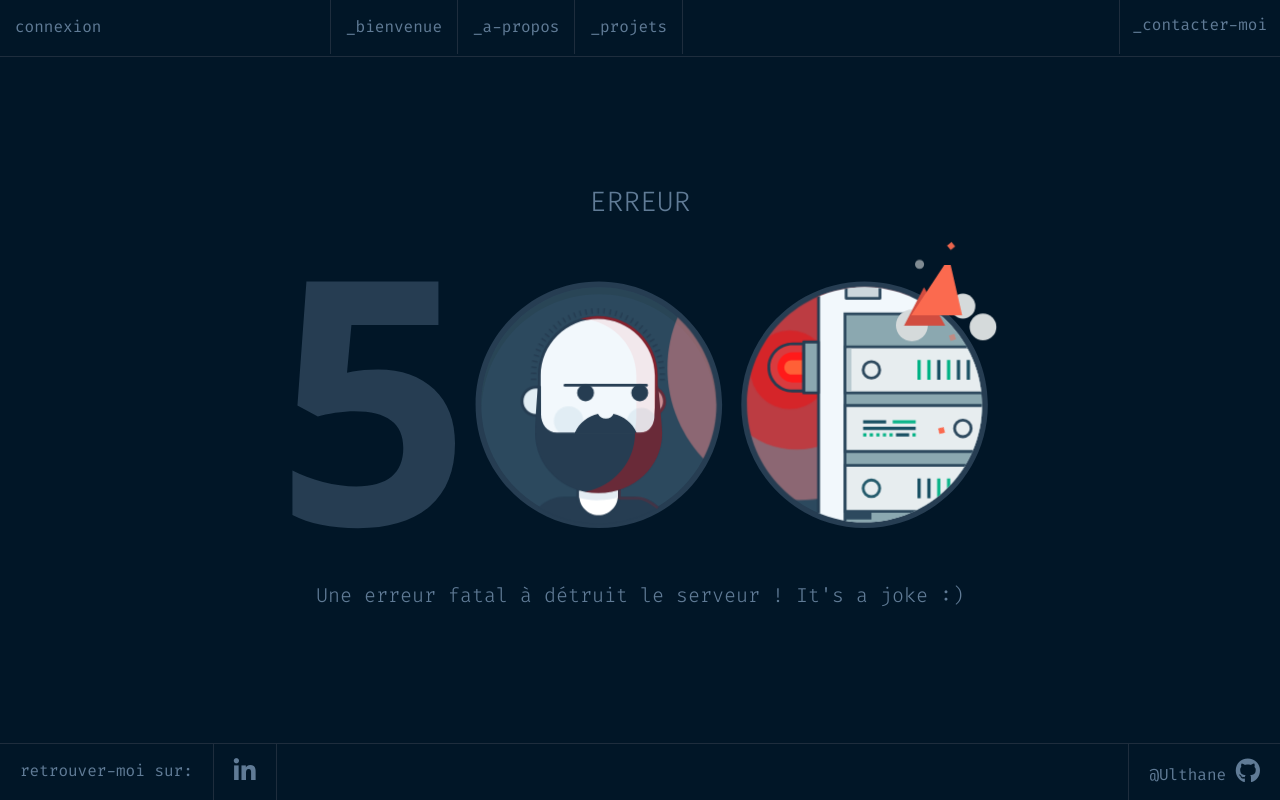
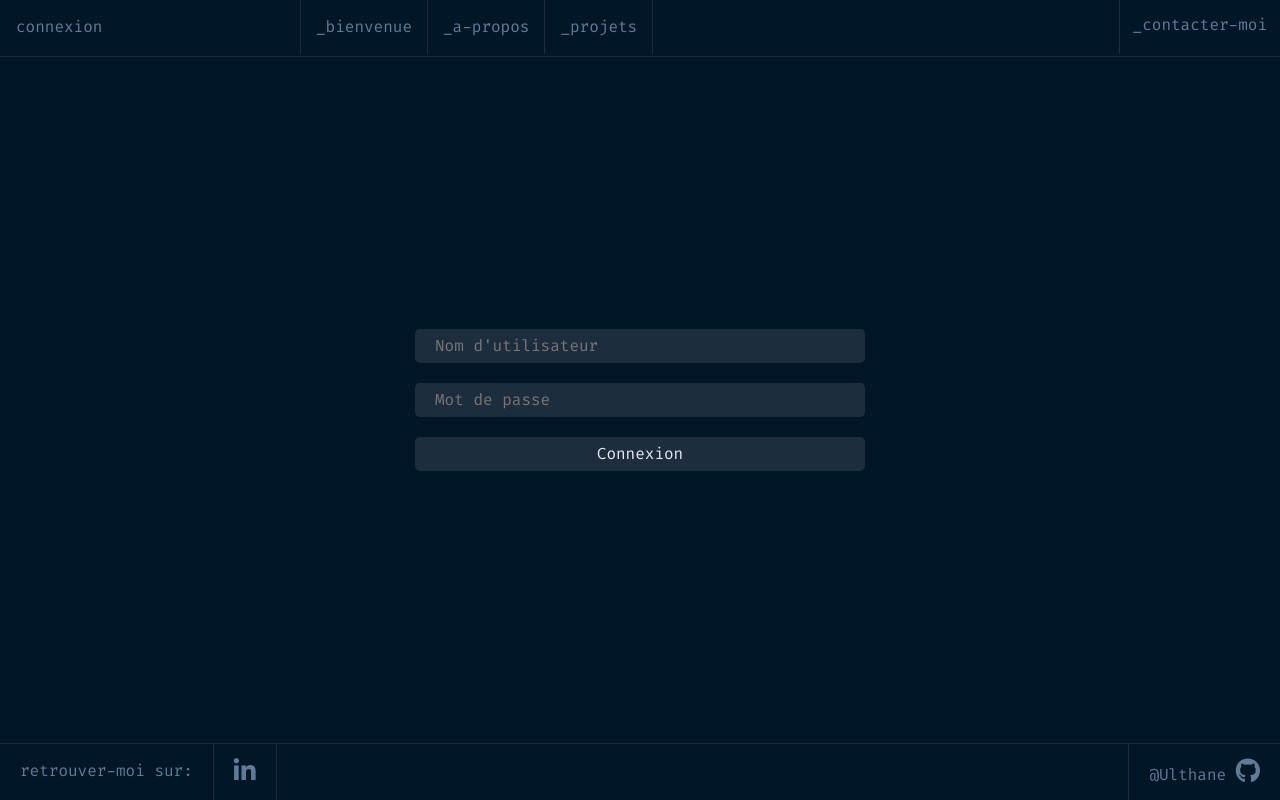
Before and after one commit to Ulthane/portfolio-code-design, a PHP site: page /index.php?page=login in a window 1280 px wide. Run offline with PHP 8.4, Linux system fonts and the light colour scheme; some libraries are stand-ins or nearby versions.

Commit message:
Update initial du code

```diff
--- a/controllers/controller.php
+++ b/controllers/controller.php
@@ -1,11 +1,17 @@
 <?php
+    require('models/database.php');
+    require('models/loginManager.php');
+    require('models/infoManager.php');
 
+
+    // Controlleur de la page d'accueil
     function homePage()
     {
         require('views/homeView.php');
         require('templates/base.php');
     }
 
+    // Controleur de la page à propos de moi
     function aboutMePage()
     {
         $categoryList = ['pro_category', 'pi_category', 'hob_category'];
@@ -21,7 +27,6 @@
 
         // Traitement de la page
         require('templates/navigation.php');
-        require('models/infoManager.php');
 
         $infoManger = new InfoManager();
         $category = $infoManger->getPICategory(htmlspecialchars($_GET['category']));
@@ -32,13 +37,59 @@
         require('templates/base.php');
     }
 
+    // Controleur de la page des projets
     function projectsPage()
     {
         require('views/projectsView.php');
     }
 
+    // Controlleur pour les pages d'erreur
     function error()
     {
         require('views/error.php');
         require('templates/base.php');
     }
+
+    // Controlleur pour la page de login
+    function login()
+    {
+        // Si la session existe, on redirige vers la page d'admin
+        if (isset($_SESSION['username']) && !empty($_SESSION['username']))
+        {
+            header("location: index.php?page=admin");
+        }
+
+        // Sinon on va vérifier que l'on a setter le nom d'utilisateur et le mot de passe avant de contacter la DB
+        if (isset($_POST['username']) || isset($_POST['password']))
+        {
+            LoginManager::getLogin(htmlspecialchars($_POST['username']), htmlspecialchars($_POST['password']));
+        }
+
+        require('views/loginView.php');
+        require('templates/base.php');
+    }
+
+    // Controlleur pour la page d'administatrion
+    function admin()
+    {
+        // On vérifie que la session est setter et qu'elle n'est pas vide,
+        // sinon on redirige vers le login
+        if (!isset($_SESSION['username']) || empty($_SESSION['username']))
+        {
+            header("location: index.php?page=login&error=1&message=Vous devez être connecté pour accéder à cette page.");
+            exit();
+        }
+
+        // Fonction pour effacer les sessions
+        LoginManager::getLogout();
+
+        require('views/adminView.php');
+        require('templates/base.php');
+    }
+
+    // Controlleur pour la page contact
+    function contact()
+    {
+        require('views/contactView.php');
+        require('templates/base.php');
+    }
--- a/index.php
+++ b/index.php
@@ -1,6 +1,8 @@
 <?php
+    session_start(); // On autorise l'enregistrement sous forme de session
     require('controllers/controller.php');
 
+    // ROUTEUR selon le GET page
     if (isset($_GET['page'])) {
         switch ($_GET['page'])
         {
@@ -16,6 +18,15 @@
             case 'home':
                 homePage();
                 break;
+            case 'login':
+                login();
+                break;
+            case 'contact':
+                contact();
+                break;
+            case 'admin':
+                admin();
+                break;
             default:
                 error();
                 break;
--- a/models/database.php
+++ b/models/database.php
@@ -3,7 +3,7 @@
 
         public static function getConnection() {
             try {
-                return new PDO('mysql:host=172.16.10.6;dbname=portfolio;charset=utf8', 'portfolio_usr', 'password');
+                return new PDO('mysql:host=172.16.10.7;dbname=portfolio;charset=utf8', 'portfolio_usr', 'password');
             }
             catch (Exception $e) {
                 throw new Exception($e->getMessage());
--- a/models/infoManager.php
+++ b/models/infoManager.php
@@ -1,6 +1,4 @@
 <?php
-    require('models/database.php');
-
     class InfoManager {
         private $_db;
 
--- /dev/null
+++ b/models/loginManager.php
@@ -0,0 +1,40 @@
+<?php
+    class LoginManager {
+
+        public static function getLogin()
+        {
+            $username = htmlspecialchars($_POST['username']);
+            $password = htmlspecialchars($_POST['password']);
+
+            $salt = '$5$rounds=5000$believemybestformation$';
+            $encrypt = crypt($password, $salt);
+
+            $db = DatabaseManager::getConnection();
+            $req = $db->prepare("SELECT COUNT(*) AS total FROM users WHERE username = ? and password = ?");
+            $req->execute([$username, $encrypt]);
+
+            while ($res = $req->fetch())
+            {
+                if ($res['total'] !== 0)
+                {
+                    $_SESSION['username'] = "Mucha Sebastien";
+                    header("location: index.php?page=admin");
+                } else {
+                    header("location: index.php?page=login&error=1&message=Nom d'utilisateur ou mot de passe invalide");
+                    exit();
+                };
+            }
+        }
+
+        public static function getLogout()
+        {
+            if( isset($_GET['logout']) && $_GET['logout'] == 1 ) {
+                session_unset();
+                session_destroy();
+
+                header("location: index.php?page=home");
+            }
+        }
+    }
+
+?>
--- /dev/null
+++ b/public/design/SCSS/_admin.scss
@@ -0,0 +1,4 @@
+.logout {
+    position: absolute;
+    bottom: 100px;
+}
--- a/public/design/SCSS/_header.scss
+++ b/public/design/SCSS/_header.scss
@@ -9,7 +9,7 @@ header {
 
     & .name {
         width: 300px;
-        margin: 15px;
+        // margin: 15px;
     }
 
     & .navbar {
--- a/public/design/SCSS/default.scss
+++ b/public/design/SCSS/default.scss
@@ -6,6 +6,7 @@
 @import 'footer';
 @import 'aboutme';
 @import 'project';
+@import 'admin';
 @import 'error-500';
 @import 'error-404';
 @import 'bootstrap/bootstrap.scss';
@@ -46,7 +47,7 @@ h1, h3, h5 {
     font-weight: 300;
 }
 
-h3, h5 {
+h5 {
     text-align: center;
 }
 
@@ -65,6 +66,35 @@ button {
     &:hover {
         background-color: lighten($border, 8%);
     }
+}
+
+input, textarea {
+    border-radius: 5px;
+    padding: 5px 20px;
+    margin: 10px 0;
+    background-color: $border;
+    color: $light;
+    outline: none;
+    border: 0;
+    width: 450px;
+}
+
+button {
+    border-radius: 5px;
+    padding: 5px 20px;
+    background-color: $border;
+    color: $light;
+    outline: none;
+    border: 0;
+}
+
+button:hover {
+    background-color: lighten($border, 8%);
+    cursor: pointer;
+}
+
+.mt-10 {
+    margin-top: 100px;
 }
 
 .error {
@@ -150,3 +180,57 @@ button {
         transform: translateY(0);
     }
 }
+
+// MEDIA QUERIES
+// @media screen and (max-width: 1750px) {
+//     #code-col {
+//         display: none;
+//     }
+
+//     .blur-section {
+//         position: absolute;
+//         left: 10%;
+//         bottom: 30%;
+
+//         & img {
+//             width: 750px;
+//         }
+
+//         &__blue {
+//             position: absolute;
+//             top: 225px;
+//             left: 300px;
+//         }
+//     }
+// }
+
+// @media screen and (max-width: 1250px) {
+//     #code-col {
+//         display: none;
+//     }
+
+//     .blur-section {
+//         // position: absolute;
+//         // left: 10%;
+//         // bottom: 30%;
+
+//         & img {
+//             width: 750px;
+//         }
+
+//         &__blue {
+//             position: absolute;
+//             top: 225px;
+//             left: 300px;
+//         }
+//     }
+
+//     #prez-col {
+//         display: flex;
+//         justify-content: center;
+//     }
+
+//     .section-left {
+//         margin-left: 0px;
+//     }
+// }
--- a/templates/header.php
+++ b/templates/header.php
@@ -7,7 +7,20 @@
     <div class="d-flex justify-content-between">
 
         <div class="d-flex">
-            <div class="name"><a class="text-light-blue" href="#">connexion</a></div>
+            <div class="d-flex align-items-center name">
+                <?php if (empty($_SESSION['username'])) { ?>
+                    <a class="text-light-blue mx-3" href="index.php?page=login">connexion</a>
+                <?php } else { ?>
+                    <div class="d-flex align-items-center">
+                        <a class="text-light-blue m-0 mx-3" href="index.php?page=admin"><?= strtolower(str_replace(' ', '-', $_SESSION['username'])) ?></a>
+
+                        <form method="GET" action="index.php">
+                            <input type="hidden" name="page" value="admin">
+                            <button type="submit" name="logout" value="1">logout</button>
+                        </form>
+                    </div>
+                <?php } ?>
+            </div>
             <nav>
                 <ul class="navbar p-0">
                     <li class="<?php echo ($page === "home" || !isset($page) ? "active" : "");?>"><a class="text-light-blue" href="index.php?page=home">_bienvenue</a></li>
@@ -18,7 +31,7 @@
         </div>
 
         <div class="contact">
-            <a class="text-light-blue" href="#">_contacter-moi</a>
+            <a class="text-light-blue" href="index.php?page=contact">_contacter-moi</a>
         </div>
     </div>
 </header>
--- /dev/null
+++ b/views/loginView.php
@@ -0,0 +1,24 @@
+<?php ob_start() ?>
+
+<section class="d-flex flex-column justify-content-center align-items-center h-100 w-100">
+    <div>
+        <?php
+            if (isset($_GET['error'])) {
+                echo '<p class="text-danger">'.$_GET["message"].'</p>';
+            }
+        ?>
+    </div>
+    <form class="d-flex flex-column align-items-center" method="POST" action="index.php?page=login">
+        <div>
+            <input required type="text" name="username" placeholder="Nom d'utilisateur">
+        </div>
+        <div>
+            <input required type="password" name="password" placeholder="Mot de passe">
+        </div>
+        <div>
+            <input type="submit" value="Connexion">
+        </div>
+    </form>
+</section>
+
+<?php $content = ob_get_clean() ?>
```
Also changed, not shown: views/adminView.php (added, +31 -0 lines), views/contactView.php (added, +26 -0 lines), views/homeView.php (+5 -4 lines), public/design/CSS/default.css, 1 other file.
